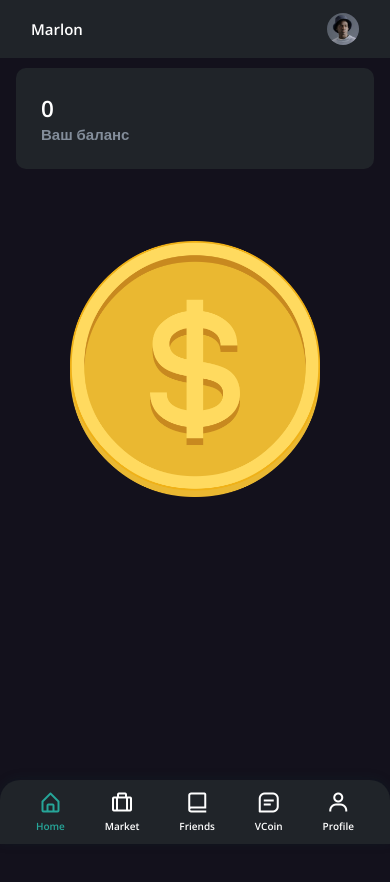
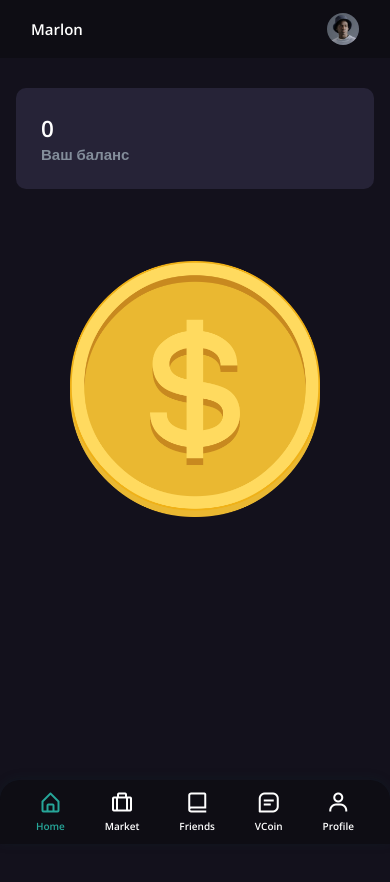
Before and after one commit to GoodFaceTeam/site, a plain HTML site: page clicker-tg.html in a window 390 px wide. Drawn offline with nearby package versions, Linux system fonts and the light colour scheme.

Commit message:
Update styles.css

```diff
--- a/assets/css/styles.css
+++ b/assets/css/styles.css
@@ -141,9 +141,9 @@ img {
 
 .balance{
   width: 100%;
-  background-color: #202429;
+  background-color: #262337;
   padding: 25px;
-  margin-top: 20px;
+  margin-top: 40px;
   border-radius: 10px;
 }
 
@@ -189,7 +189,7 @@ header{
   top: 0;
   left: 0;
   width: 100%;
-  background-color: var(--container-color);
+  background-color: #0e0d14;
   z-index: var(--z-fixed);
   transition: .4s;
 }
@@ -232,7 +232,7 @@ header{
     position: fixed;
     bottom: 0;
     left: 0;
-    background-color: var(--container-color);
+    background-color: #0e0d14;
     box-shadow: 0 -1px 12px hsla(var(--hue), var(--sat), 15%, 0.15);
     width: 100%;
     height: 4rem;
```
